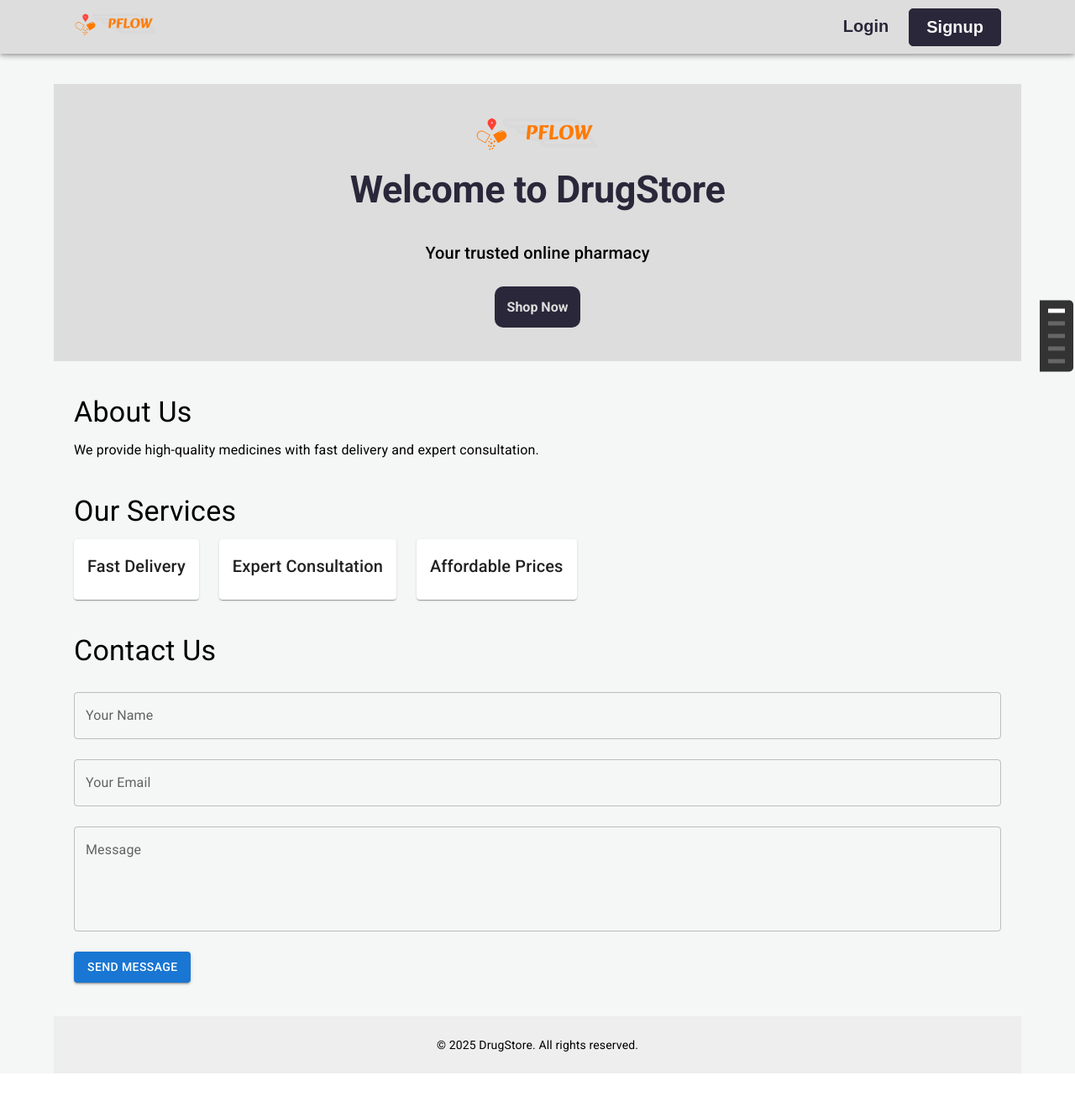
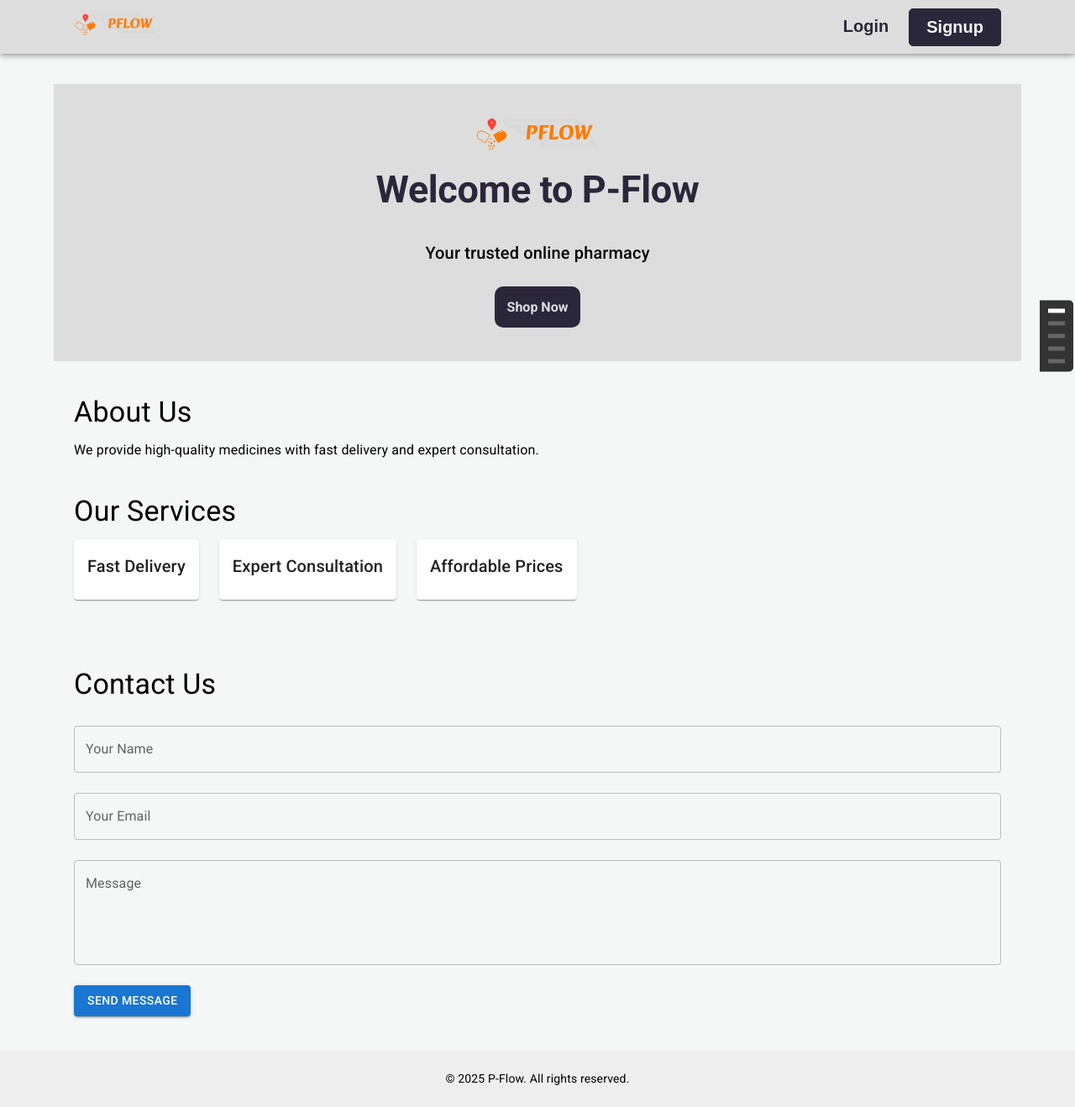
Before and after one commit to elref7i/p-flow, a React (Vite) app: page /landing in a window 1280 px wide. Shown: the whole page at 84% size. Before the commit the page ends 1278 px from the top, so only its background shows below. Built offline with nearby package versions, Linux system fonts and the light colour scheme.

Commit message:
Add Footer component and update Landing page branding; adjust layout styles for improved spacing

```diff
--- a/src/Layout/Layout.jsx
+++ b/src/Layout/Layout.jsx
@@ -1,6 +1,7 @@
 import Navbar from '@/components/Navbar/Navbar';
 import { Outlet } from 'react-router-dom';
 import { Box, Container } from '@mui/material';
+import Footer from '../components/Footer/Footer';
 export default function Layout() {
   return (
     <>
@@ -12,13 +13,14 @@ export default function Layout() {
           m: 0,
           pt: '100px',
           bgcolor: '#F5F6F6',
-          minHeight: 'calc(100vh)',
+          minHeight: 'calc(100vh-86.01px)',
         }}
       >
         <Container maxWidth="lg">
           <Outlet></Outlet>
         </Container>
       </Box>
+      <Footer />
     </>
   );
 }
--- /dev/null
+++ b/src/components/Footer/Footer.jsx
@@ -0,0 +1,11 @@
+import { Box, Typography } from '@mui/material';
+
+export default function Footer() {
+  return (
+    <Box id="footer" sx={{ textAlign: 'center', py: 3, bgcolor: 'grey.200' }}>
+      <Typography variant="body2">
+        &copy; 2025 P-Flow. All rights reserved.
+      </Typography>
+    </Box>
+  );
+}
--- a/src/pages/Landing/Landing.jsx
+++ b/src/pages/Landing/Landing.jsx
@@ -76,7 +76,7 @@ const LandingPage = () => {
           alt="DrugStore Logo"
           style={{ width: '150px', marginBottom: '20px' }}
         />
-        <CustomHead variant="h2">Welcome to DrugStore</CustomHead>
+        <CustomHead variant="h2">Welcome to P-Flow</CustomHead>
         <Typography variant="h6" sx={{ mt: 2 }}>
           Your trusted online pharmacy
         </Typography>
@@ -129,7 +129,7 @@ const LandingPage = () => {
       </Container>
 
       {/* Contact Us */}
-      <Container id="contact" sx={{ my: 5 }}>
+      <Container id="contact" sx={{ py: 5 }}>
         <Typography variant="h4" gutterBottom>
           Contact Us
         </Typography>
@@ -146,12 +146,6 @@ const LandingPage = () => {
           Send Message
         </Button>
       </Container>
-
-      <Box id="footer" sx={{ textAlign: 'center', py: 3, bgcolor: 'grey.200' }}>
-        <Typography variant="body2">
-          &copy; 2025 DrugStore. All rights reserved.
-        </Typography>
-      </Box>
     </>
   );
 };
```
